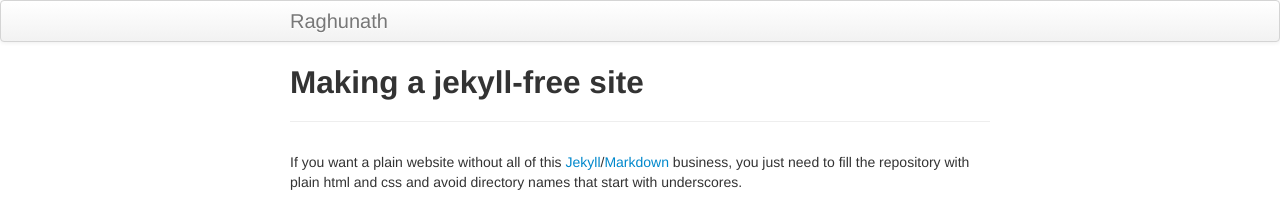
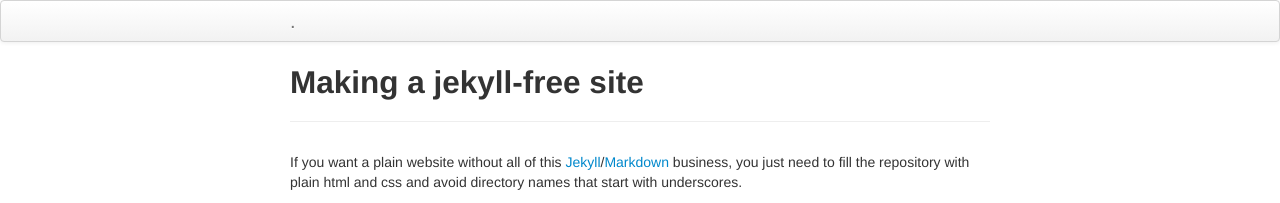
Before and after one commit to rvp22/rvp22.github.io, a Jekyll site: the page built from pages/nojekyll.md, in a window 1280 px wide. Shown: the top 203 px of the page. Built offline with Jekyll 4.4.1, drawn with Linux system fonts in a browser that asks for light colours.

Commit message:
Update _config.yml

```diff
--- a/_config.yml
+++ b/_config.yml
@@ -8,7 +8,7 @@
 # Themes are encouraged to use these universal variables
 # so be sure to set them if your theme uses them.
 #
-title : Raghunath
+title : .
 author :
   name : Raghunath V P
   email : raghunathvp22@gmail.com
```
